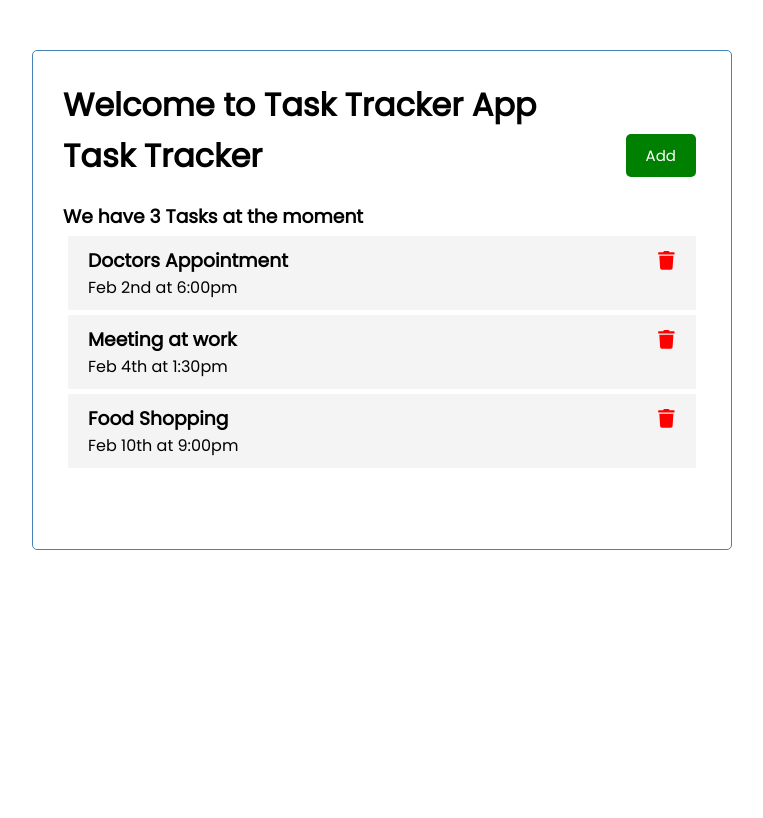
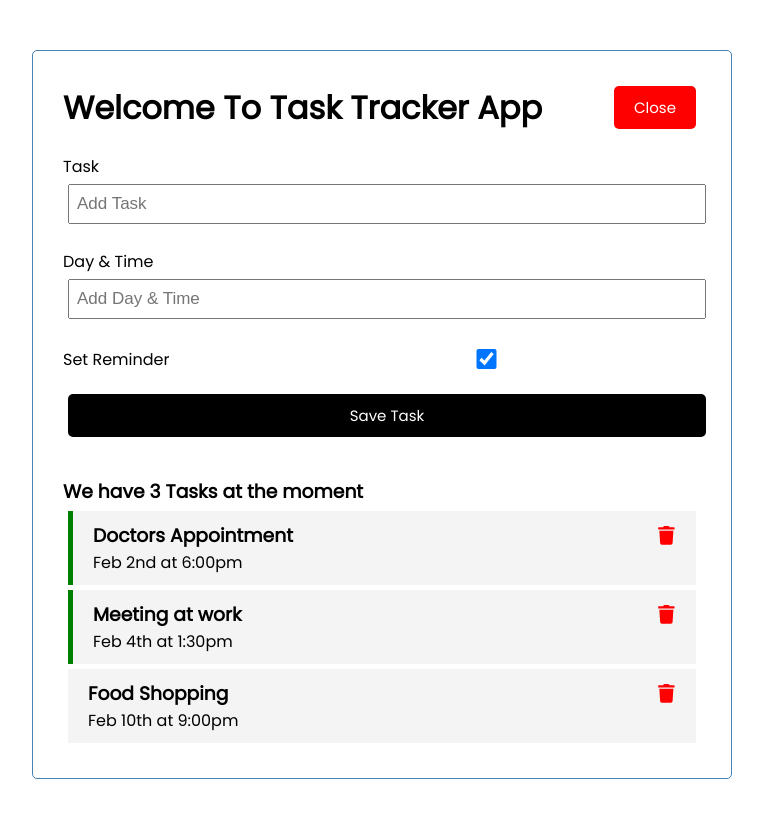
Before and after one commit to benk1/Task-tracker, a React (Create React App) app: page / in a window 1280 px wide. Both pictures are taken after a click on the button "Add". Shown: the top 818 px of the page, without its empty margins (258-1021 px from the left). Built offline with nearby package versions, Linux system fonts and the light colour scheme.

Commit message:
full implementation of UI

```diff
--- a/src/App.js
+++ b/src/App.js
@@ -1,7 +1,9 @@
 import Header from './components/Header';
 import Tasks from './components/Tasks';
 import { useState } from 'react';
+import AddTask from './components/AddTask';
 function App() {
+	const [showAddTask, setShowAddTask] = useState(false);
 	const [tasks, setTasks] = useState([
 		{
 			id: 1,
@@ -22,15 +24,34 @@
 			reminder: false,
 		},
 	]);
+	//Add Task
+	const handleAdd = (task) => {
+		const id = Math.floor(Math.random() * 10000) + 1;
+		const newTask = { id, ...task };
+		setTasks([...tasks, newTask]);
+	};
 	//Delete a Task
 	const handleDelete = (id) => {
 		setTasks(tasks.filter((task) => task.id !== id));
 	};
+
+	const toggleReminder = (id) => {
+		setTasks(
+			tasks.map((task) =>
+				task.id === id ? { ...task, reminder: !task.reminder } : task
+			)
+		);
+		console.log(id);
+	};
 	return (
 		<div className='container'>
-			<h1>Welcome to Task Tracker App</h1>
-			<Header title='Task Tracker' />
-			<Tasks tasks={tasks} onDelete={handleDelete} />
+			<Header
+				title='Welcome To Task Tracker App'
+				onAdd={() => setShowAddTask(!showAddTask)}
+				showAdd={showAddTask}
+			/>
+			{showAddTask && <AddTask onAdd={handleAdd} />}
+			<Tasks tasks={tasks} onDelete={handleDelete} onToggle={toggleReminder} />
 		</div>
 	);
 }
--- a/src/components/AddTask.jsx
+++ b/src/components/AddTask.jsx
@@ -1,11 +1,61 @@
-import React from 'react'
+import { useState } from 'react';
 
-const AddTask = () => {
-    return (
-        <div>
+const AddTask = ({ onAdd }) => {
+	const [text, SetText] = useState('');
+	const [day, SetDay] = useState('');
+	const [reminder, SetReminder] = useState('false');
 
-        </div>
-    )
-}
+	const handleSubmit = (e) => {
+		e.preventDefault();
+		if (!text) {
+			alert('Please add a Task!');
+			return;
+		}
+		onAdd({ text, day, reminder });
 
-export default AddTask
+		SetText('');
+		SetDay('');
+		SetReminder(false);
+	};
+
+	return (
+		<form className='add-form' onSubmit={handleSubmit}>
+			<div className='form-control'>
+				<label>Task</label>
+				<input
+					type='text'
+					id='text'
+					placeholder='Add Task'
+					value={text}
+					onChange={(e) => SetText(e.target.value)}
+				/>
+			</div>
+
+			<div className='form-control '>
+				<label>Day & Time</label>
+				<input
+					type='text'
+					id='day'
+					placeholder='Add Day & Time'
+					value={day}
+					onChange={(e) => SetDay(e.target.value)}
+				/>
+			</div>
+
+			<div className='form-control form-control-check'>
+				<label>Set Reminder</label>
+				<input
+					type='checkbox'
+					checked={reminder}
+					id='reminder'
+					value={reminder}
+					onChange={(e) => SetReminder(e.currentTarget.checked)}
+				/>
+			</div>
+
+			<input type='submit' value='Save Task' className='btn btn-block' />
+		</form>
+	);
+};
+
+export default AddTask;
--- a/src/components/Header.jsx
+++ b/src/components/Header.jsx
@@ -1,24 +1,24 @@
 import PropTypes from 'prop-types';
 import Button from './Button';
-const Header = ({title}) => {
-    const handleClick =(e) =>{
-        console.log(e);
-    }
-    return (
-        <div>
-            <header className='header'>
-                <h1>{title}</h1>
-                <Button color='green' text='Add' onClick={handleClick}/>
-            </header>
+const Header = ({ title, onAdd, showAdd }) => {
+	return (
+		<div>
+			<header className='header'>
+				<h1>{title}</h1>
+				<Button
+					color={showAdd ? 'red' : 'green'}
+					text={showAdd ? 'Close' : 'Add'}
+					onClick={onAdd}
+				/>
+			</header>
+		</div>
+	);
+};
+Header.defaultProps = {
+	title: 'Task Tracker',
+};
+Header.prototypes = {
+	title: PropTypes.string.isRequired,
+};
 
-        </div>
-    )
-}
-Header.defaultProps = {
-    title: 'Task Tracker'
-}
-Header.prototypes = {
-    title: PropTypes.string.isRequired
-}
-
-export default Header
+export default Header;
--- a/src/components/Task.jsx
+++ b/src/components/Task.jsx
@@ -1,9 +1,12 @@
 import { FaTrash } from 'react-icons/fa';
 import React from 'react';
 
-const Task = ({ task, onDelete }) => {
+const Task = ({ task, onDelete, onToggle }) => {
 	return (
-		<div className='task'>
+		<div
+			className={`task ${task.reminder ? 'reminder' : ''}`}
+			onDoubleClick={() => onToggle(task.id)}
+		>
 			<h3>
 				{task.text}
 
--- a/src/components/Tasks.jsx
+++ b/src/components/Tasks.jsx
@@ -1,12 +1,17 @@
 import Task from './Task';
 
-const Tasks = ({ tasks, onDelete }) => {
+const Tasks = ({ tasks, onDelete, onToggle }) => {
 	const result =
 		tasks.length === 0 ? (
 			<h3>Please Add Tasks!</h3>
 		) : (
 			tasks.map((task) => (
-				<Task key={task.id} task={task} onDelete={onDelete} />
+				<Task
+					key={task.id}
+					task={task}
+					onDelete={onDelete}
+					onToggle={onToggle}
+				/>
 			))
 		);
 	return (
```
